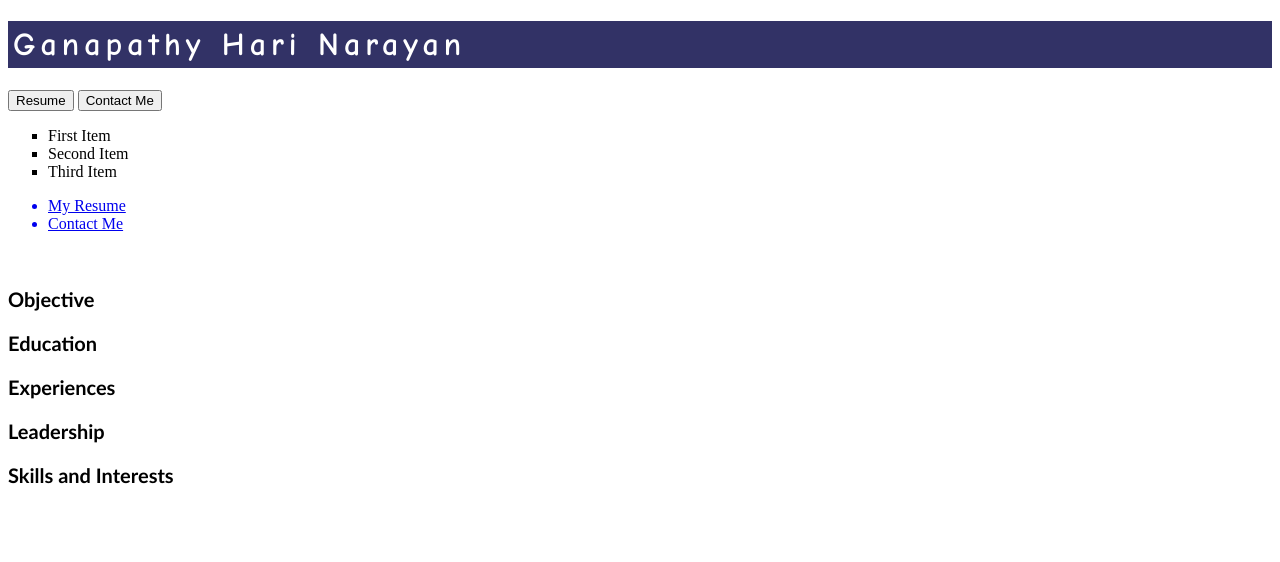
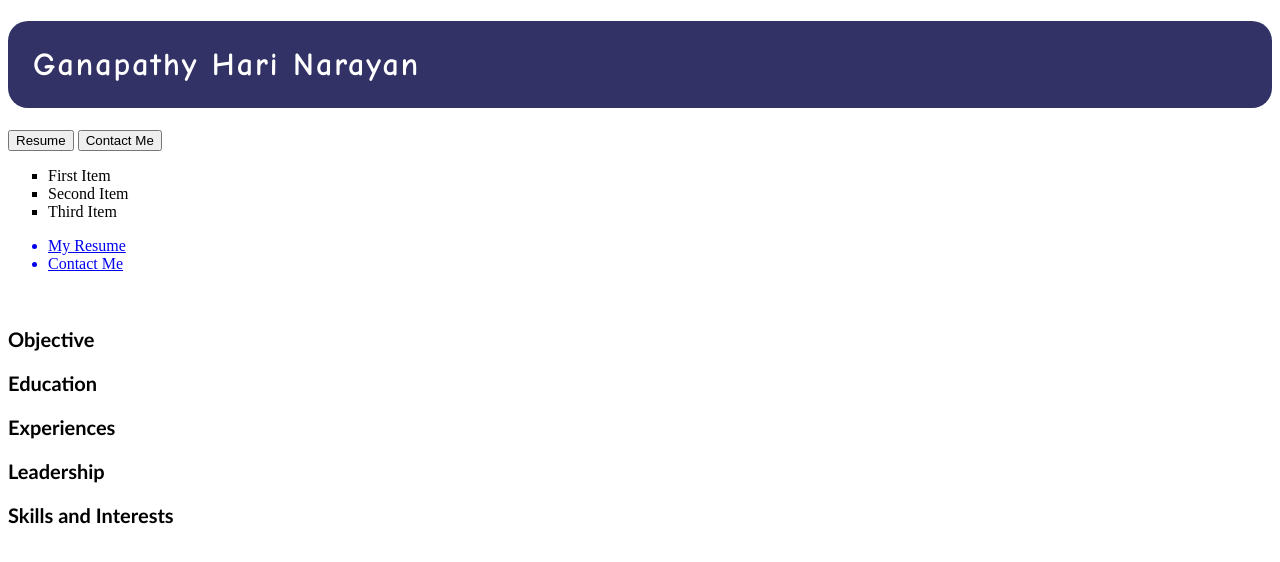
Before and after one commit to ganhari123/website, a plain HTML site: page index.html in a window 1280 px wide. Drawn offline with Linux system fonts and the light colour scheme.

Commit message:
Added a new function a new link etc.

```diff
--- a/index.html
+++ b/index.html
@@ -7,7 +7,7 @@
 </head>
 
 <body>
-    <h1 id="fullName"> Ganapathy Hari Narayan</h1>
+    <h1 id="fullName" onclick="funct2()"> Ganapathy Hari Narayan</h1>
     <button id="but1">Resume</button>
     <button id="but2">Contact Me</button>
     <ul id="MyFirstList">
--- a/main.js
+++ b/main.js
@@ -6,3 +6,6 @@ function hideShowFunction(anyID) {
       document.getElementById(anyID).style.display = "none";
     }
 }
+function funct2() {
+  window.open("index.html", "_self");
+}
--- a/style.css
+++ b/style.css
@@ -17,12 +17,15 @@ ul li a {
 }*/
 #fullName {
   background-color: #323266;
-  padding: 5px;
+  padding: 25px;
   color: white;
-  letter-spacing: 5px;
+  letter-spacing: 2px;
+  border-radius: 20px;
   font-family: Comic Sans MS, Verdana, sans-serif;
 }
-
+#fullName:hover {
+  cursor:pointer;
+}
 #MyFirstList li {
   padding-right: 5px;
 }
```
